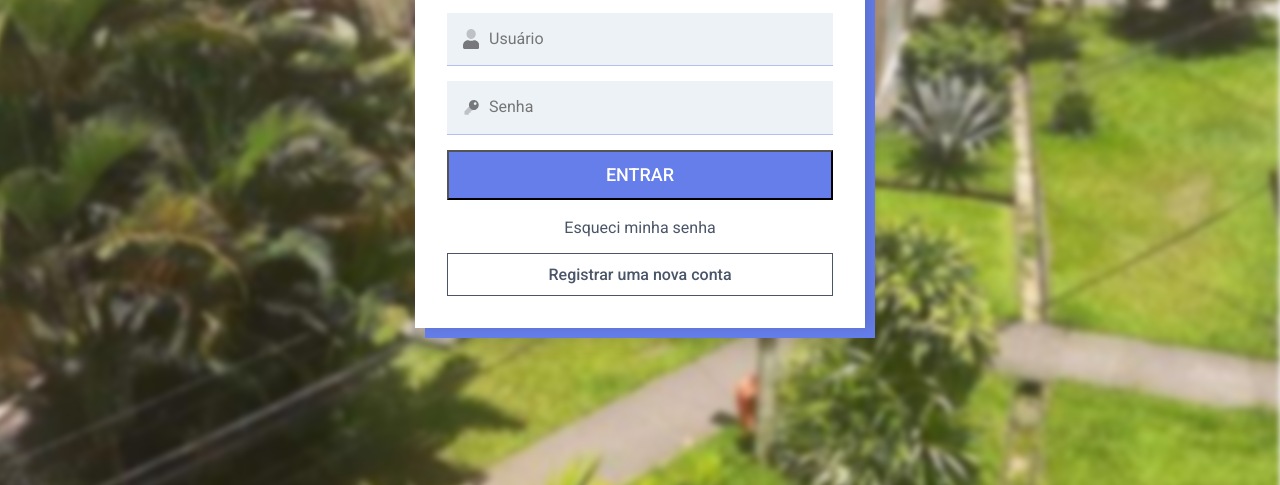
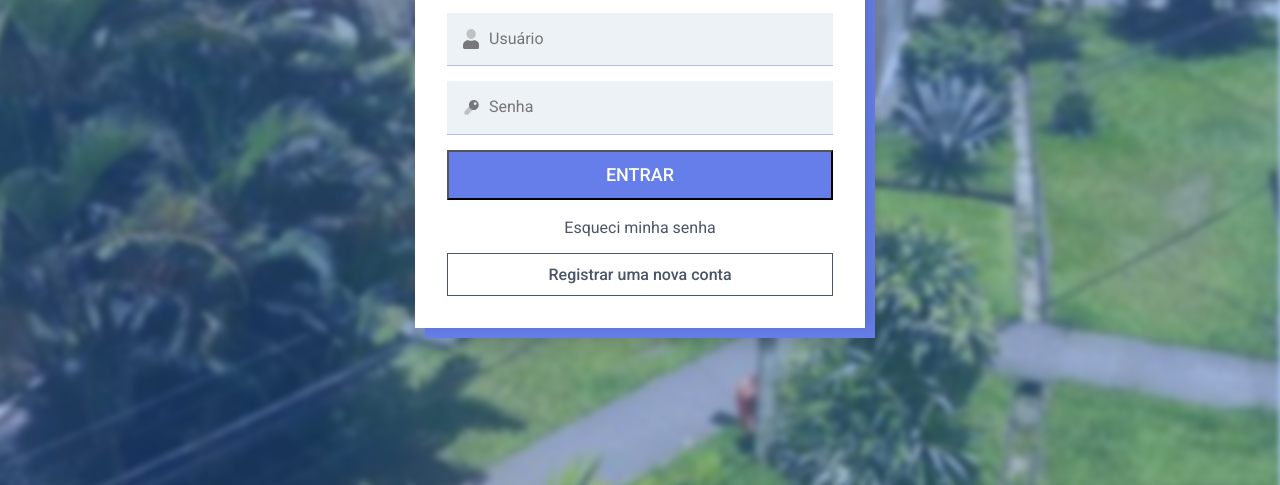
Before and after one commit to Alfatist/projeto_condominio, a plain HTML site: page index.html in a window 1280 px wide. Shown: the part 315-800 px from the top of the page. Drawn offline with Linux system fonts and the light colour scheme.

Commit message:
V1.0.0 - Versão completa

```diff
--- a/css/style.css
+++ b/css/style.css
@@ -7,6 +7,18 @@ html {
 body {
   margin: 0;
 }
+
+body::before {
+  background-color: #0063fa;
+  content: "";
+  display: block;
+  height: 100%;
+  opacity: 0.3;
+  position: fixed;
+  width: 100%;
+  z-index: -2;
+}
+
 main {
   display: block;
 }
```
